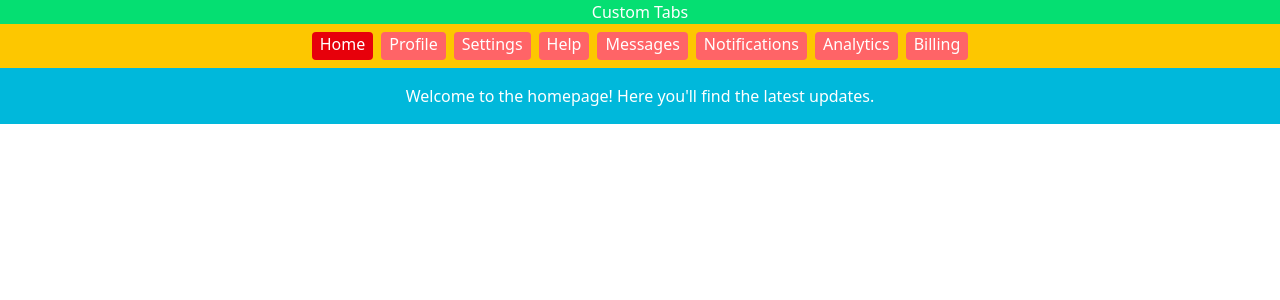
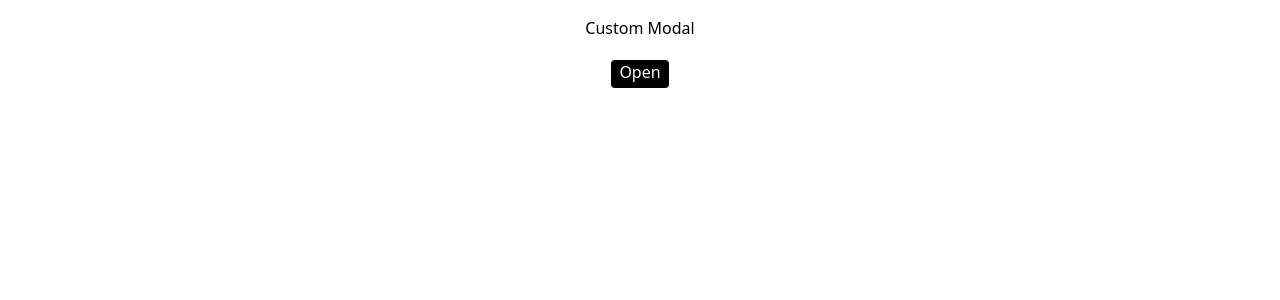
Before and after one commit to NoorMohdDev/ReactJS-Projects, a React (Vite) app: page / in a window 1280 px wide. Shown: the top 300 px of the page. Built offline with nearby package versions, Linux system fonts and the light colour scheme.

Commit message:
add custom modal

```diff
--- a/src/App.jsx
+++ b/src/App.jsx
@@ -9,6 +9,7 @@ import QRGenerator from "./components/QR-Generator/QRGenerator.jsx"
 import LightDarkMode from "./components/Light-Dark-Mode/LightDarkMode.jsx"
 import ScrollIndicator from "./components/Scroll-Indicator/ScrollIndicator.jsx"
 import CustomTabs from "./components/Custom-Tabs/CustomTabs.jsx"
+import CustomModal from "./components/Custom-Modal/CustomModal.jsx"
 
 function App() {
 
@@ -24,7 +25,8 @@ function App() {
       {/* <QRGenerator/> */}
       {/* <LightDarkMode/> */}
       {/* <ScrollIndicator/> */}
-      <CustomTabs/>
+      {/* <CustomTabs/> */}
+      <CustomModal/>
     </div>
   )
 }
--- /dev/null
+++ b/src/components/Custom-Modal/Button.jsx
@@ -0,0 +1,11 @@
+import React from 'react'
+
+function Button({text,click}) {
+  return (
+    <button onClick={()=>{
+      text==="Open"?click(true):click(false)
+    }} className='pb-1 px-2 rounded bg-black text-white' type='button'>{text}</button>
+  )
+}
+
+export default Button
--- /dev/null
+++ b/src/components/Custom-Modal/CustomModal.jsx
@@ -0,0 +1,22 @@
+import React, { useState } from 'react'
+import Modal from './Modal.jsx'
+import Button from './Button.jsx'
+
+function CustomModal() {
+
+    const [showCloseModal, setShowCloseModal] = useState(false)
+
+    const handleModal = (value) =>{
+        setShowCloseModal(value)
+    }
+
+  return (
+    <div className='flex pt-4 flex-col gap-5 items-center justify-center relative'>
+        <h1>Custom Modal</h1>
+        <Button click={handleModal} text="Open"/>
+        {showCloseModal?<Modal click={handleModal}/>:null}
+    </div>
+  )
+}
+
+export default CustomModal
--- /dev/null
+++ b/src/components/Custom-Modal/Modal.jsx
@@ -0,0 +1,14 @@
+import React from 'react'
+import Button from './Button.jsx'
+
+function Modal({click}) {
+  return (
+    <div className='animate-(--animate-popup) p-4 text-center top-30 rounded w-1/2 h-80 absolute bg-cyan-500 text-white'>
+        <h1 className='p-4 text-lg'>Modal</h1>
+        <Button click={click} text="Close"/>
+
+    </div>
+  )
+}
+
+export default Modal
--- a/src/main.css
+++ b/src/main.css
@@ -1 +1,13 @@
 @import "tailwindcss";
+@theme {
+    --animate-popup: popup .5s;
+    @keyframes popup {
+      from{
+        opacity: 0;
+        top: -200px;
+      },
+      to {
+        opacity: 1;
+      }
+    }
+  }
```
